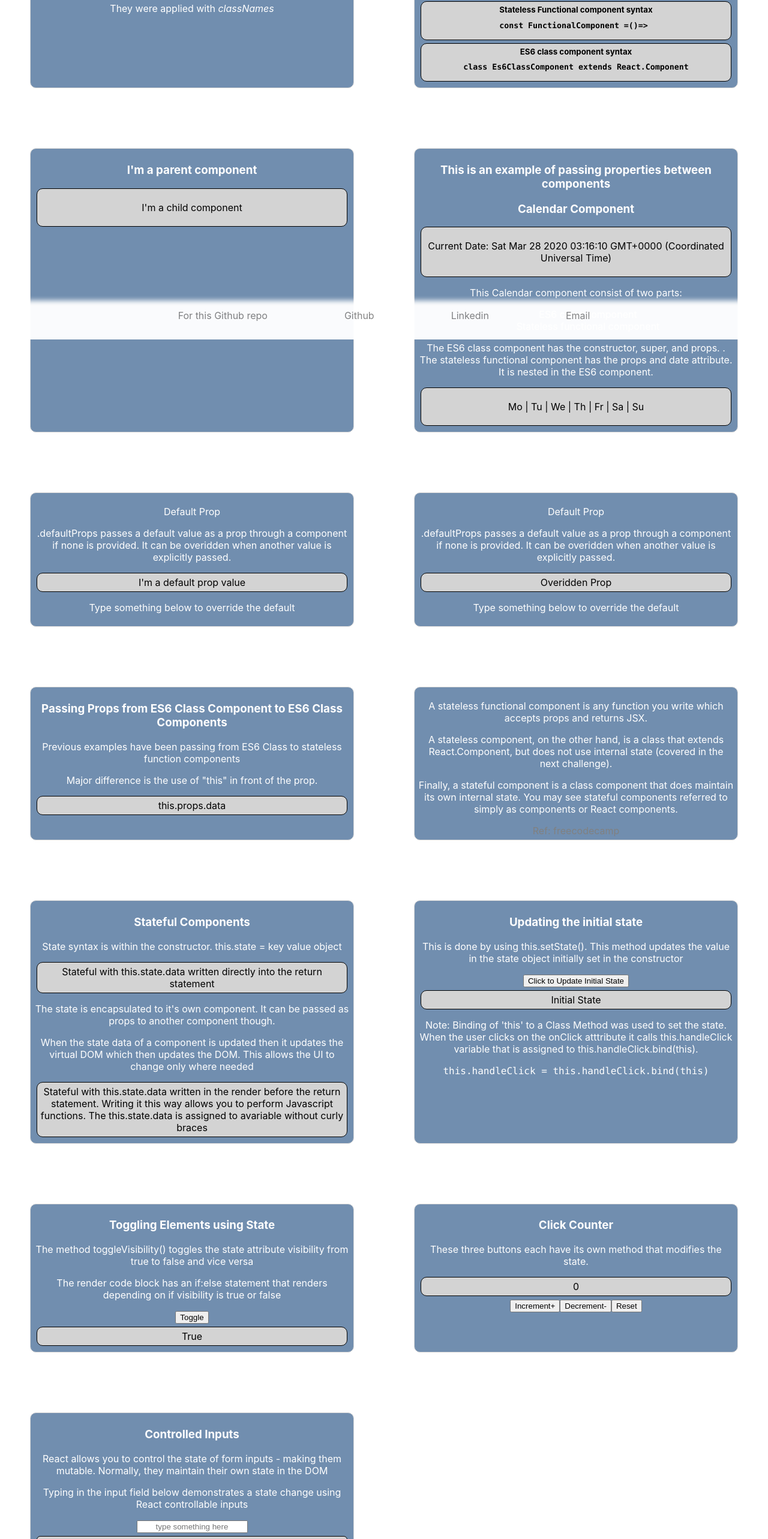
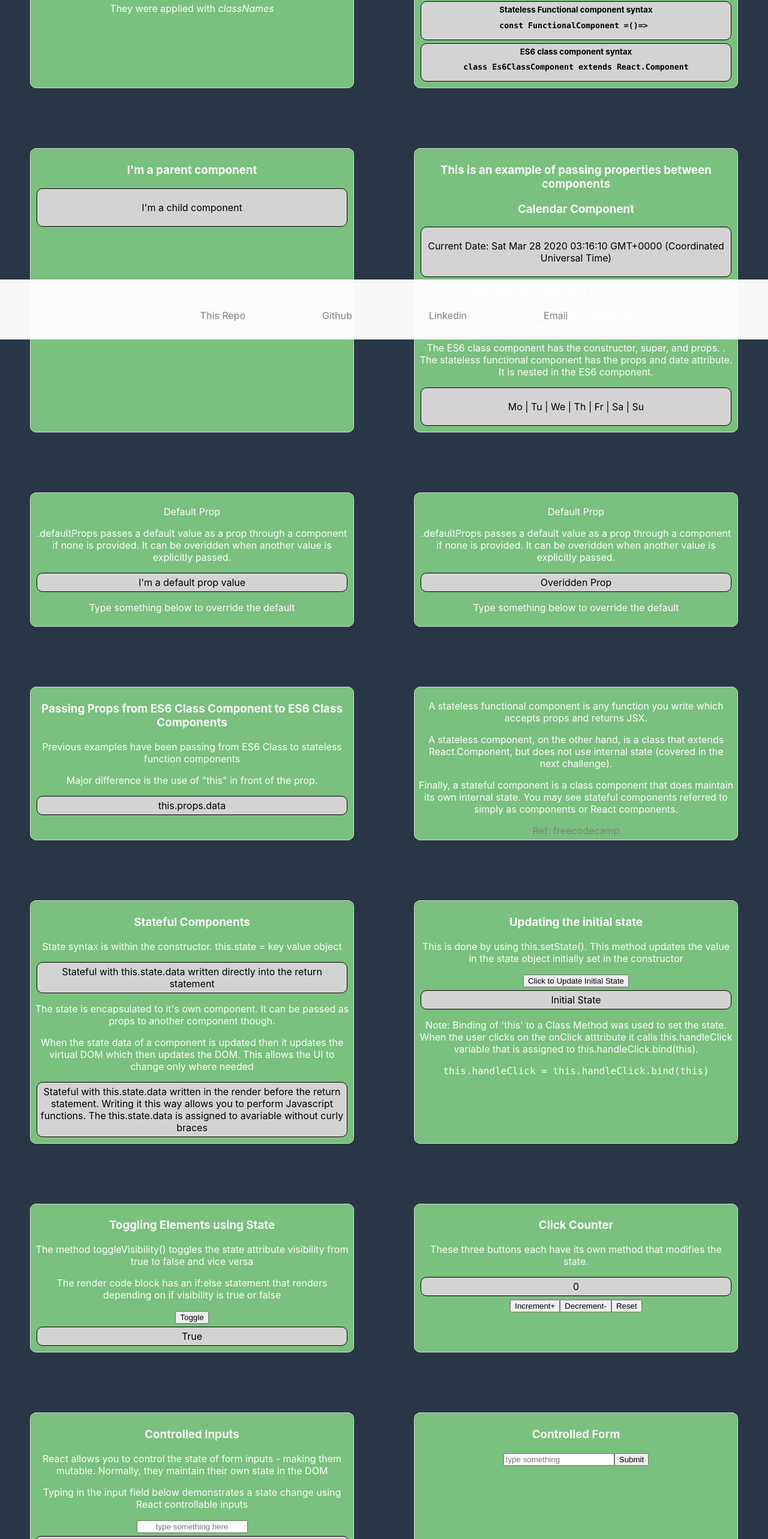
Before and after one commit to phongnguyen39/freecodecamp_react, a React (Create React App) app in the folder freecodecamp/: page / in a window 1280 px wide. Shown: the part 234-2800 px from the top of the page at 60% size. Built offline with nearby package versions, Linux system fonts and the light colour scheme.

Commit message:
React forms

```diff
--- a/freecodecamp/src/App.css
+++ b/freecodecamp/src/App.css
@@ -1,6 +1,7 @@
 html, body {
   margin: 0px;
   padding: 0px;
+  background-color: rgba(41, 54, 70, 0.952)
 }
 
 .hero {
@@ -25,7 +26,7 @@ html, body {
   padding: 5px;
   margin: 50px;
   color: white;
-  background-color: rgba(107, 137, 172, 0.952);
+  background-color: rgb(122, 192, 126);
 }
 .c_components {
 
@@ -65,7 +66,7 @@ li {
   width: 100%;
   margin: 0 auto;
   text-align: center;
-  box-shadow: 0px 2px 8px white;
+  /* box-shadow: 0px 2px 8px white; */
   /* padding: 0px; */
 }
 
@@ -78,8 +79,8 @@ li {
   height: 50px;
   width: 100%;
   margin: 0 auto;
-  padding-top: 5px;
-  box-shadow: 0px -10px 8px white;
+  padding-top: 50px;
+  /* box-shadow: 0px -10px 8px white; */
   text-align: center;
   /* padding: 0px; */
 }
--- /dev/null
+++ b/freecodecamp/src/ControlledForm.js
@@ -0,0 +1,42 @@
+import React from 'react'
+import Components from 'react'
+
+class ControlledForm extends React.Component {
+    constructor(props) {
+        super(props);
+        this.state = {
+            input: '',
+            submit: ''
+        }
+        this.handleChange = this.handleChange.bind(this);
+        this.handleSubmit = this.handleSubmit.bind(this);
+    }
+
+    handleChange(event) {
+        this.setState({
+            input: event.target.value
+        })
+    }
+
+    handleSubmit(event) {
+        event.preventDefault()
+        this.setState({
+            submit: this.state.input
+        })
+    }
+
+    render() {
+        return(
+            <div className = 'p_components'>
+                <h3>Controlled Form</h3>
+                <form onSubmit={this.handleSubmit}>
+                    <input value={this.state.input} onChange={this.handleChange} placeholder='type something'/>
+                    <button type='submit'>Submit</button>
+                </form>
+                <p>{this.state.submit}</p>
+            </div>
+        )
+    }
+}
+
+export default ControlledForm
--- a/freecodecamp/src/URLs.js
+++ b/freecodecamp/src/URLs.js
@@ -4,7 +4,7 @@ import {Component} from 'react'
 const URLs = () => {
   return (
     <div>
-      <a href='https://github.com/phongnguyen39/freecodecamp_react' alt="Github link to readme" target='_blank'>For this Github repo</a>
+      <a href='https://github.com/phongnguyen39/freecodecamp_react' alt="Github link to readme" target='_blank'>This Repo</a>
       <a href='https://www.github.com' target='_blank'>Github</a>
       <a href='https://www.linkedin.com/in/phongnguyenmha' target='_blank' >Linkedin</a>
       <a href='mailto: developer.phong@gmail.com' target='_blank' >Email</a>
--- a/freecodecamp/src/index.js
+++ b/freecodecamp/src/index.js
@@ -16,6 +16,7 @@ import SecondStatefulComponent from './SecondStatefulComponent';
 import ToggleState from './ToggleState';
 import ClickCounter from './ClickCounter';
 import ControlledInput from './ControlledInput';
+import ControlledForm from './ControlledForm';
 import * as serviceWorker from './serviceWorker';
 
 // TODO: deployment isn't working.  Missing build  / node_modules likely due to the git ignore https://app.netlify.com/sites/freecodecamp-react/deploys/5e8abb794587b60485a89303
@@ -97,6 +98,7 @@ class MainApp extends React.Component {
           <ToggleState />
           <ClickCounter />
           <ControlledInput />
+          <ControlledForm />
           </div>
 
           <Footer />
```
